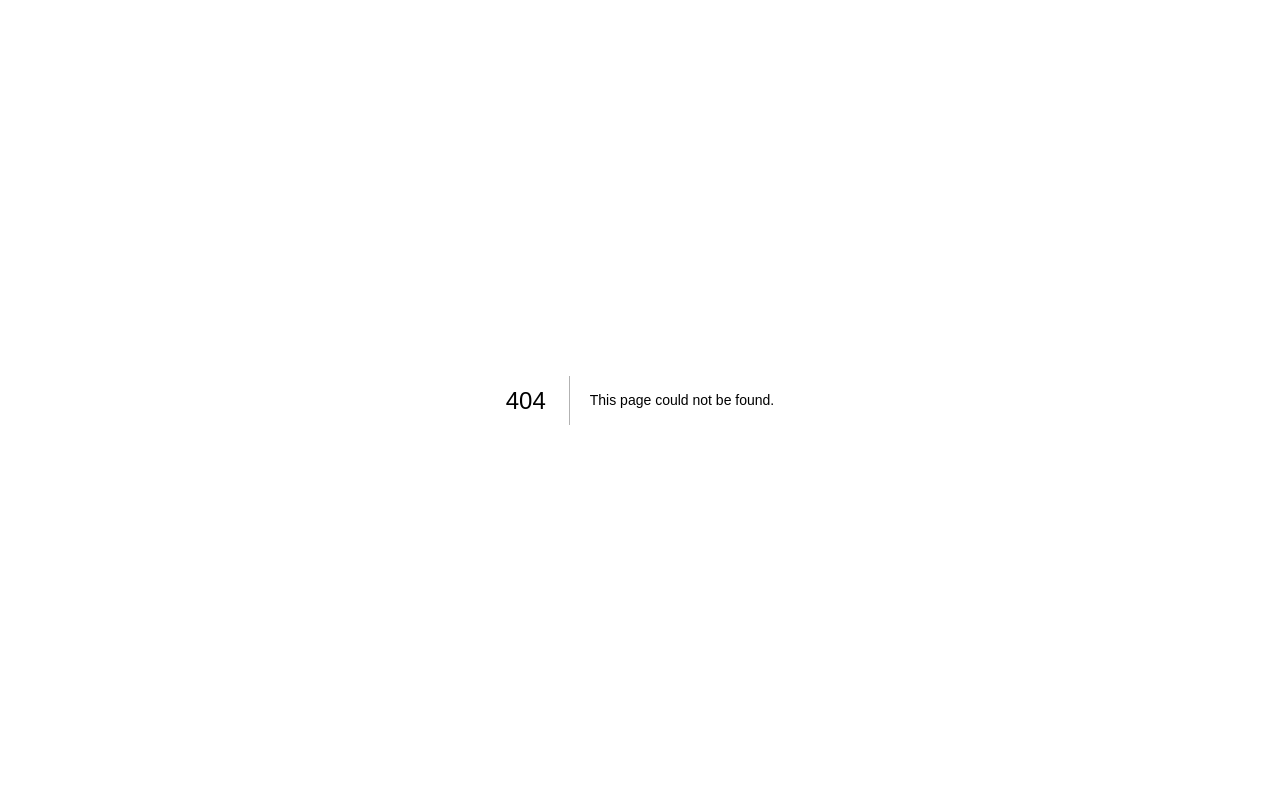
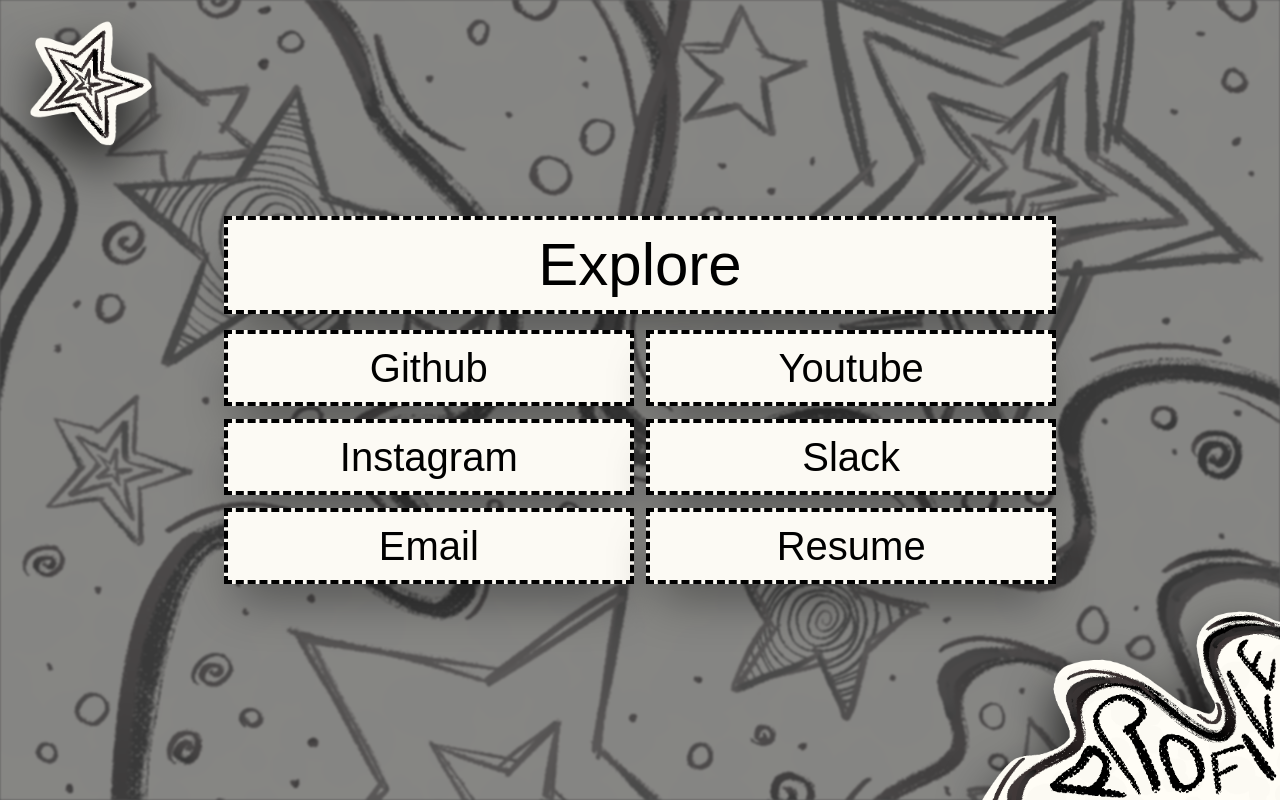
Before and after one commit to jane-does-coding/My-Stars-Website, a Next.js app: page /explore in a window 1280 px wide. Before the commit this address had no page. Built offline with nearby package versions, Linux system fonts and the light colour scheme; a web font is replaced by a local one.

Commit message:
explore page start

```diff
--- /dev/null
+++ b/app/(pages)/explore/page.tsx
@@ -0,0 +1,50 @@
+const ExplorePage = () => {
+	return (
+		<div className="bg-neutral-600 h-screen w-full flex items-center justify-center ">
+			<img
+				src="/imgs/bg.png"
+				className="w-full h-screen object-cover fixed z-0 opacity-30 blur-[1px]"
+				alt=""
+			/>
+			<div className="mx-auto z-5 relative flex flex-col">
+				<h1 className="text-[7.5vh] bg-[#FCFAF4] w-[65vw] border-dashed border-4 shadow-2xl shadow-black/40 text-center mx-auto">
+					Explore
+				</h1>
+				<div className="mt-[2vh] grid grid-cols-2 gap-[1vw] w-[65vw] mx-auto">
+					<h1 className="text-[5vh] py-[0.5vh] bg-[#FCFAF4] w-full border-dashed border-4 shadow-2xl shadow-black/40 text-center mx-auto">
+						Github
+					</h1>
+					<h1 className="text-[5vh] py-[0.5vh] bg-[#FCFAF4] w-full border-dashed border-4 shadow-2xl shadow-black/40 text-center mx-auto">
+						Youtube
+					</h1>
+					<h1 className="text-[5vh] py-[0.5vh] bg-[#FCFAF4] w-full border-dashed border-4 shadow-2xl shadow-black/40 text-center mx-auto">
+						Instagram
+					</h1>
+					<h1 className="text-[5vh] py-[0.5vh] bg-[#FCFAF4] w-full border-dashed border-4 shadow-2xl shadow-black/40 text-center mx-auto">
+						Slack
+					</h1>
+					<h1 className="text-[5vh] py-[0.5vh] bg-[#FCFAF4] w-full border-dashed border-4 shadow-2xl shadow-black/40 text-center mx-auto">
+						Email
+					</h1>
+					<h1 className="text-[5vh] py-[0.5vh] bg-[#FCFAF4] w-full border-dashed border-4 shadow-2xl shadow-black/40 text-center mx-auto">
+						Resume
+					</h1>
+				</div>
+			</div>
+			<img
+				src="/imgs/profile.png"
+				className="w-[25vw] object-cover absolute bottom-0 right-0 drop-shadow-2xl drop-shadow-black/80 transition-all ease-in-out cursor-pointer z-10"
+				alt=""
+			/>
+			<a href="/">
+				<img
+					src="/imgs/star.png"
+					className="w-[10vw] hover:scale-105 object-cover absolute top-[2vh] left-[2vw] drop-shadow-2xl drop-shadow-black/80 transition-all ease-in-out cursor-pointer z-10"
+					alt=""
+				/>
+			</a>
+		</div>
+	);
+};
+
+export default ExplorePage;
```
